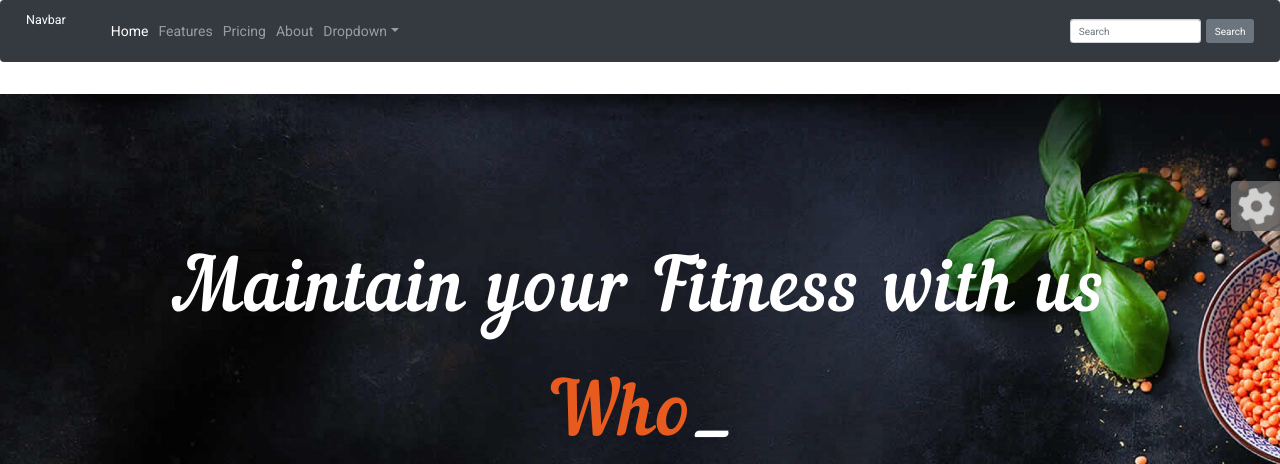
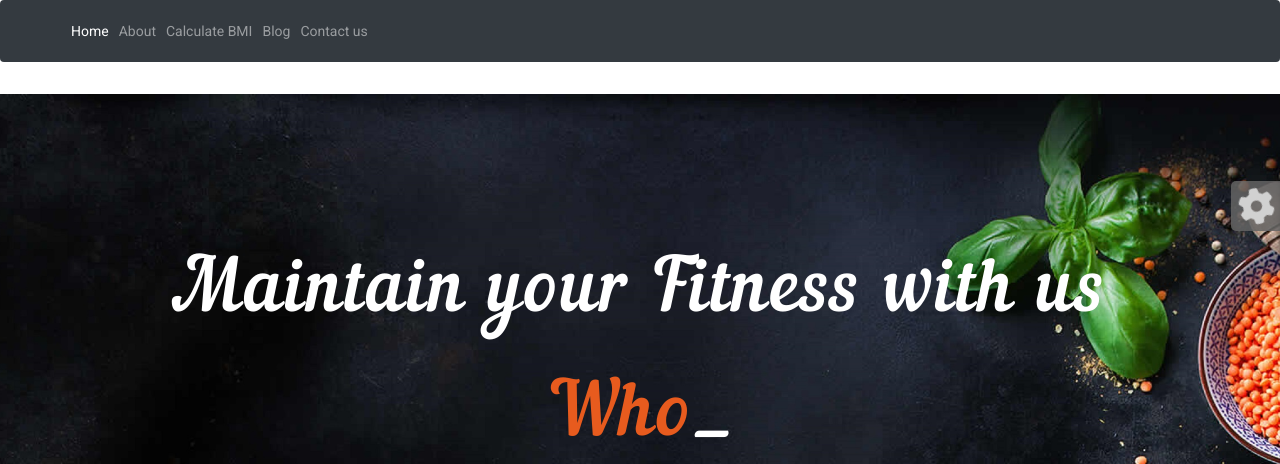
Before and after one commit to Hashininirasha/Maintain-your-fitness-due-to-COVID-19-and-stay-at-home, a PHP site: page / in a window 1280 px wide. Shown: the top 464 px of the page. Run offline with PHP 8.4, Linux system fonts and the light colour scheme; some libraries are stand-ins or nearby versions; some web fonts are replaced.

Commit message:
added links to connect

```diff
--- a/index.php
+++ b/index.php
@@ -60,7 +60,7 @@ if(isset($_SESSION['user_email'])){
 <body>
 
     <nav class="navbar navbar-expand-lg navbar-dark bg-dark">
-  <a class="navbar-brand" href="#">Navbar</a>
+  <a class="navbar-brand" href="#"></a>
   <button class="navbar-toggler" type="button" data-toggle="collapse" data-target="#navbarColor02" aria-controls="navbarColor02" aria-expanded="false" aria-label="Toggle navigation">
     <span class="navbar-toggler-icon"></span>
   </button>
@@ -68,34 +68,23 @@ if(isset($_SESSION['user_email'])){
   <div class="collapse navbar-collapse" id="navbarColor02">
     <ul class="navbar-nav mr-auto">
       <li class="nav-item active">
-        <a class="nav-link" href="#">Home
+        <a class="nav-link" href="#banner">Home
           <span class="sr-only">(current)</span>
         </a>
       </li>
       <li class="nav-item">
-        <a class="nav-link" href="#">Features</a>
+        <a class="nav-link" href="#about">About</a>
       </li>
       <li class="nav-item">
-        <a class="nav-link" href="#">Pricing</a>
+        <a class="nav-link" href="#menu">Calculate BMI</a>
       </li>
       <li class="nav-item">
-        <a class="nav-link" href="#">About</a>
+        <a class="nav-link" href="#blog">Blog</a>
       </li>
-      <li class="nav-item dropdown">
-        <a class="nav-link dropdown-toggle" data-toggle="dropdown" href="#" role="button" aria-haspopup="true" aria-expanded="false">Dropdown</a>
-        <div class="dropdown-menu">
-          <a class="dropdown-item" href="#">Action</a>
-          <a class="dropdown-item" href="#">Another action</a>
-          <a class="dropdown-item" href="#">Something else here</a>
-          <div class="dropdown-divider"></div>
-          <a class="dropdown-item" href="#">Separated link</a>
-        </div>
+      <li class="nav-item">
+        <a class="nav-link" href="#footer">Contact us</a>
       </li>
-    </ul>
-    <form class="form-inline my-2 my-lg-0">
-      <input class="form-control mr-sm-2" type="text" placeholder="Search">
-      <button class="btn btn-secondary my-2 my-sm-0" type="submit">Search</button>
-    </form>
+
   </div>
 </nav>
                             <!-- end nav-collapse -->
```
